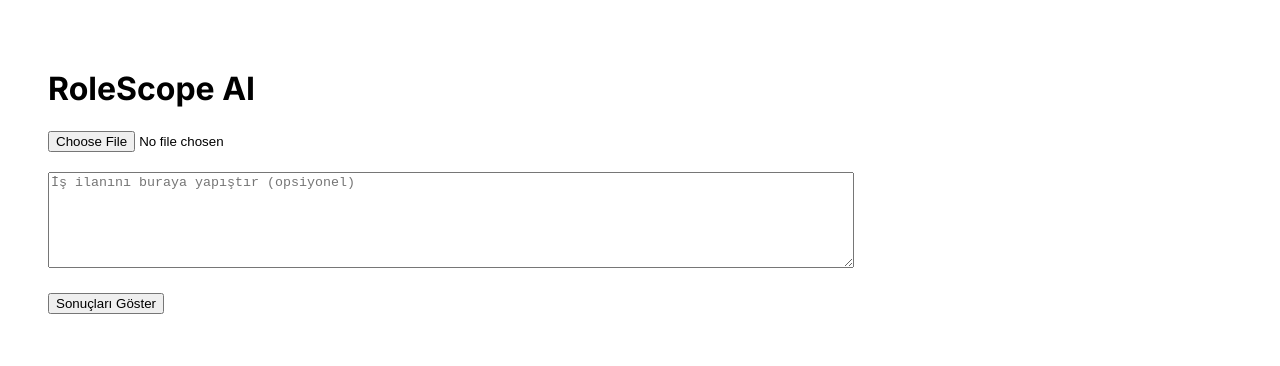
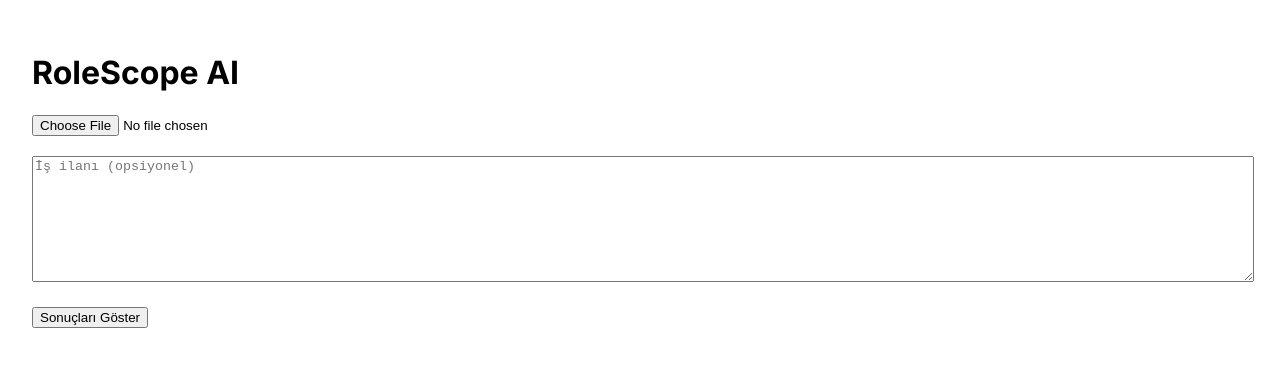
Before and after one commit to monurpirencioglu/rolescope-frontend, a Next.js app: page / in a window 1280 px wide. Shown: the top 366 px of the page. Built offline with nearby package versions, Linux system fonts and the light colour scheme.

Commit message:
Update page.tsx

```diff
--- a/app/page.tsx
+++ b/app/page.tsx
@@ -11,65 +11,58 @@ export default function Home() {
   const [result, setResult] = useState<any>(null);
 
   const handleAnalyze = async () => {
-    if (!file) {
-      alert("Lütfen CV yükle");
-      return;
-    }
-
     setLoading(true);
     setResult(null);
 
     const formData = new FormData();
-    formData.append("cv", file);
+    if (file) formData.append("cv", file);
     formData.append("ilan", ilan);
 
     try {
-      const res = await fetch(API_URL + "/analiz-et", {
+      const res = await fetch(`${API_URL}/analiz-et`, {
         method: "POST",
         body: formData,
       });
 
-      const text = await res.text();
-      if (!text) throw new Error("Boş yanıt");
+      if (!res.ok) {
+        throw new Error("Backend hata döndü");
+      }
 
-      const data = JSON.parse(text);
+      const data = await res.json();
       setResult(data);
-
-    } catch (err: any) {
-      alert("Hata: " + err.message);
+    } catch (e: any) {
+      alert("Hata: " + e.message);
     } finally {
       setLoading(false);
     }
   };
 
   return (
-    <main style={{ padding: 40, maxWidth: 800 }}>
+    <main style={{ padding: 24 }}>
       <h1>RoleScope AI</h1>
 
-      <div style={{ marginBottom: 20 }}>
       <input
         type="file"
-          accept=".pdf,.docx"
         onChange={(e) => setFile(e.target.files?.[0] || null)}
       />
-      </div>
 
-      <div style={{ marginBottom: 20 }}>
+      <br /><br />
+
       <textarea
-          placeholder="İş ilanını buraya yapıştır (opsiyonel)"
+        placeholder="İş ilanı (opsiyonel)"
         value={ilan}
         onChange={(e) => setIlan(e.target.value)}
-          rows={6}
-          style={{ width: "100%" }}
+        style={{ width: "100%", height: 120 }}
       />
-      </div>
+
+      <br /><br />
 
       <button onClick={handleAnalyze} disabled={loading}>
         {loading ? "Analiz Ediliyor..." : "Sonuçları Göster"}
       </button>
 
       {result && (
-        <pre style={{ marginTop: 30 }}>
+        <pre style={{ marginTop: 24 }}>
           {JSON.stringify(result, null, 2)}
         </pre>
       )}
```
Lines whose indentation alone changed are shown as unchanged.
